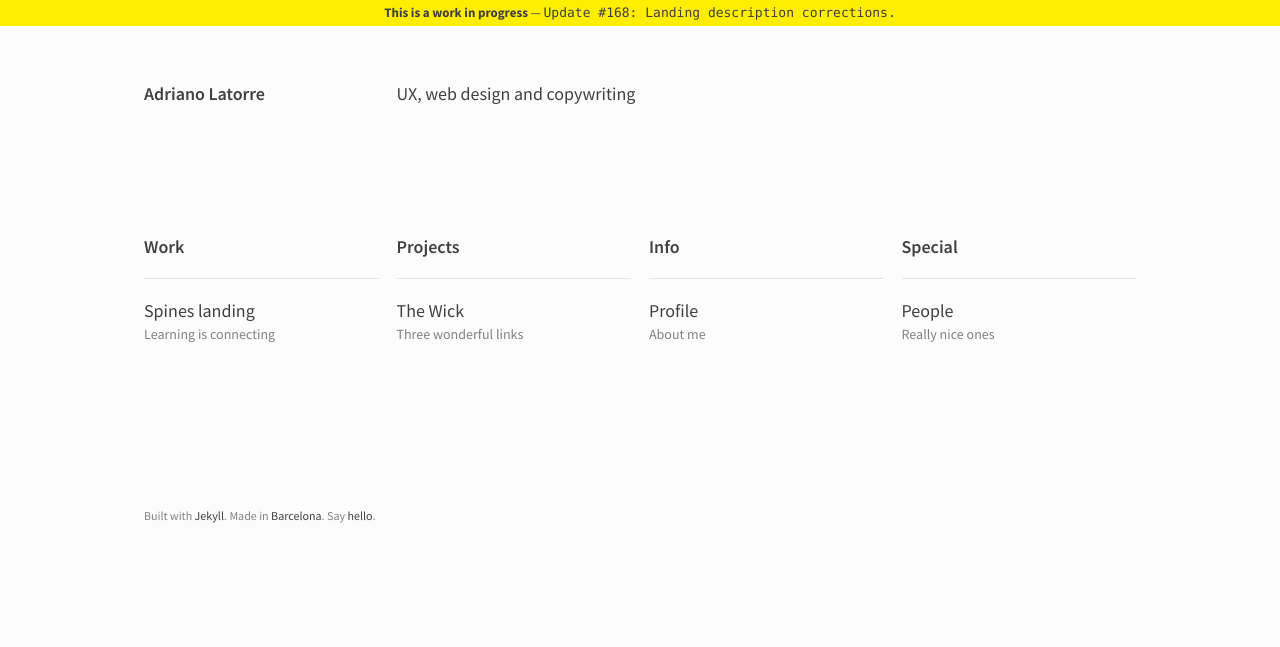
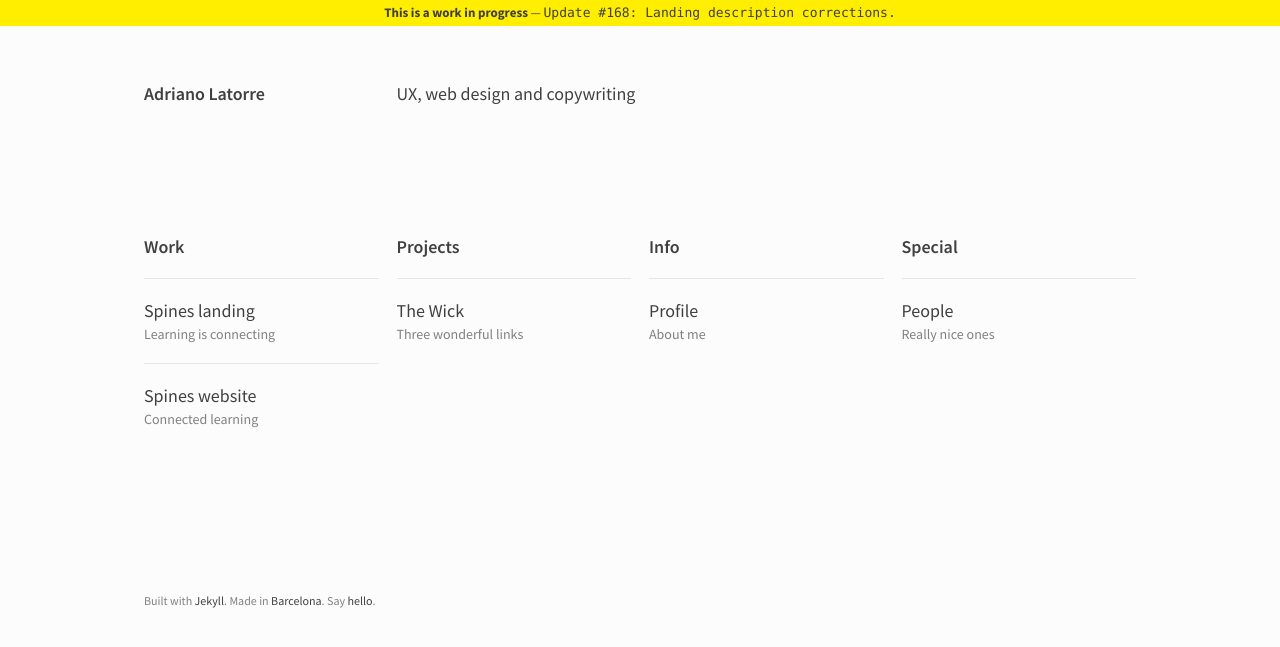
Before and after one commit to AdrianoLatorre/adriano.latorre.info, a Jekyll site: the page built from index.html, in a window 1280 px wide. Shown: the top 647 px of the page. Built offline with Jekyll 4.4.1, drawn with Linux system fonts in a browser that asks for light colours.

```diff
--- a/index.html
+++ b/index.html
@@ -7,8 +7,8 @@
   <dl class="grid-fourths">
     <lh>Work</lh>
     {% assign work_by_date = site.work | sort: 'date' %}
-    {% assign work_offset = site.work.size | minus: 1 %}
-    {% for work in work_by_date reversed limit: 1 offset:work_offset %}
+    {% assign work_offset = site.work.size | minus: 2 %}
+    {% for work in work_by_date reversed limit: 2 offset:work_offset %}
     <dt><a href="{{ work.permalink }}">{{ work.title }}</a>
 </dt>
     <dd>{% if work.brief_index %}{{ work.brief_index }}{% else %}{{ work.brief }}{% endif %}</dd>
```
Also changed, not shown: _work/spinesme.md (+2 -0 lines), -/work/spines.me/00.png (added), -/work/spines.me/01.png (added), -/work/spines.me/04.png (added), -/work/spines.me/05.png (added), -/work/spines.me/06.png (added), -/work/spinesme/01a.png (deleted), -/work/spinesme/01b.png (deleted), -/work/spinesme/02.png (deleted), -/work/spinesme/03.png (deleted), -/work/spinesme/04.png (deleted), -/work/spinesme/x02.png (deleted), -/work/spinesme/x03.png (deleted), -/work/spinesme/x05.png (deleted), 5 other files.
